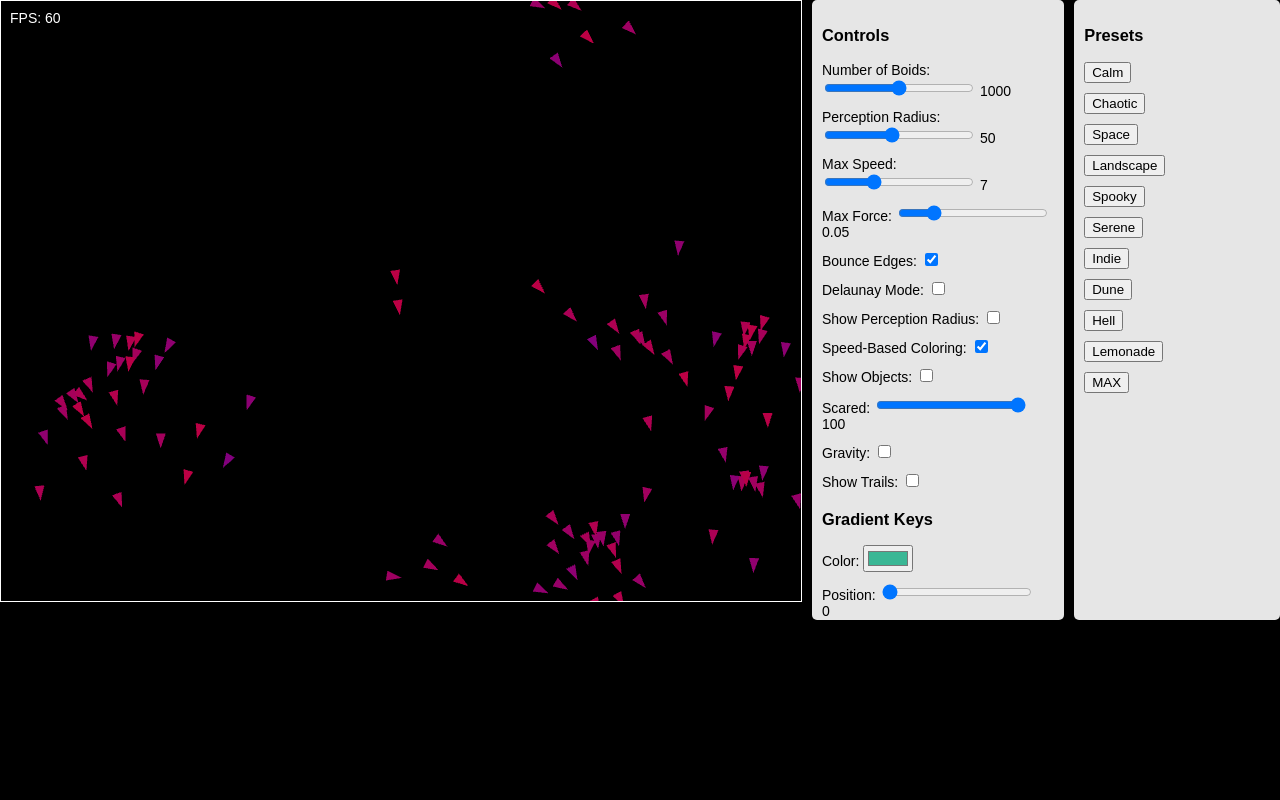
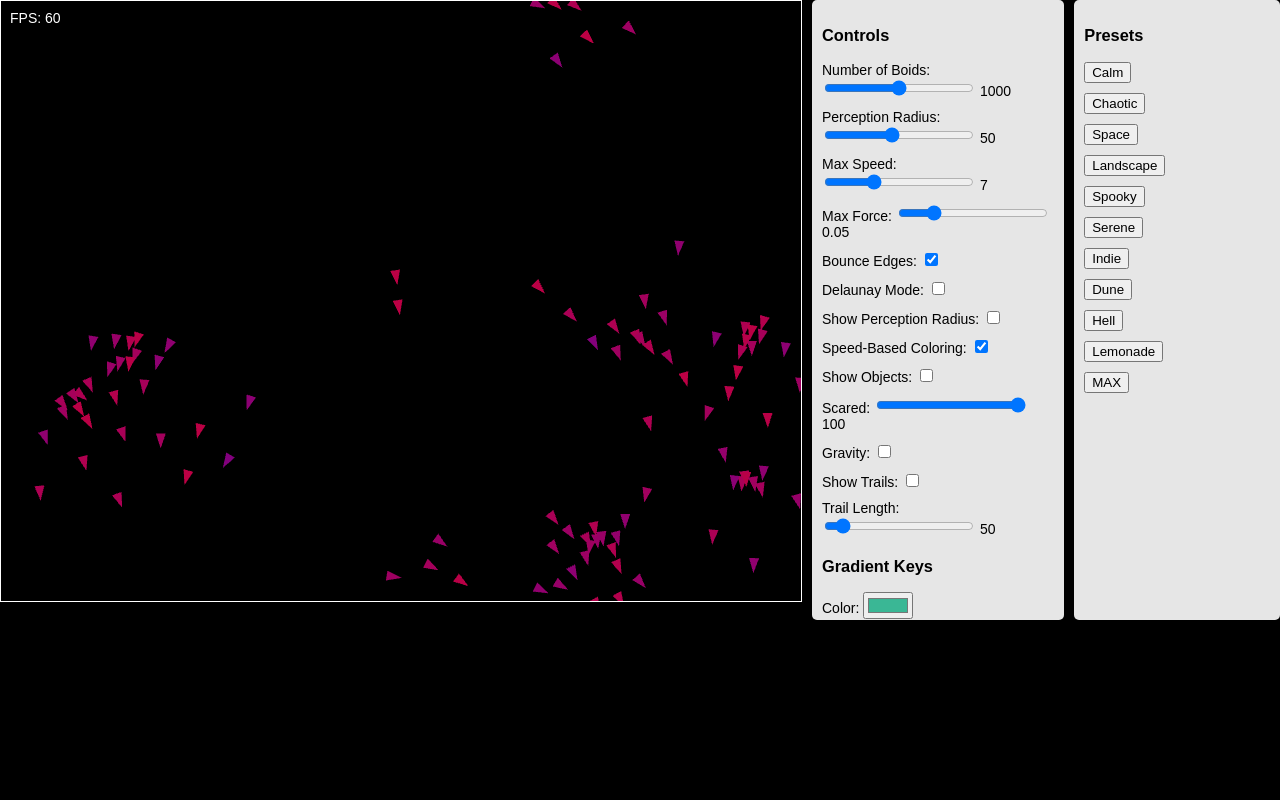
Before and after one commit to jhhoward481/boids, a plain HTML site: page shell/index.html in a window 1280 px wide. Drawn offline with nearby package versions, Linux system fonts and the light colour scheme.

Commit message:
trail length slider

```diff
--- a/shell/boids.js
+++ b/shell/boids.js
@@ -452,6 +452,7 @@ function updateConfig(key, value) {
   // If numBoids changes, reinitialize the boids array
   if (key === 'numBoids') {
     boids = [];
+    boidTrails = []; // Reset trails
     for (let i = 0; i < CONFIG.numBoids; i++) {
       boids.push(new Boid(Math.random() * canvas.width, Math.random() * canvas.height, i));
       boidTrails.push([]); // Initialize an empty trail for each boid
--- a/shell/index.html
+++ b/shell/index.html
@@ -145,6 +145,11 @@
       Show Trails:
       <input type="checkbox" id="showTrails" onclick="updateConfig('showTrails', this.checked)">
     </label>
+    <label>
+      Trail Length:
+      <input type="range" id="trailLength" min="10" max="500" step="10" value="50" oninput="updateConfig('trailLength', this.value)">
+      <span id="trailLengthValue">50</span>
+    </label>
     <div id="gradientControls">
       <h3>Gradient Keys</h3>
       <div id="gradientKeyList"></div>
```
